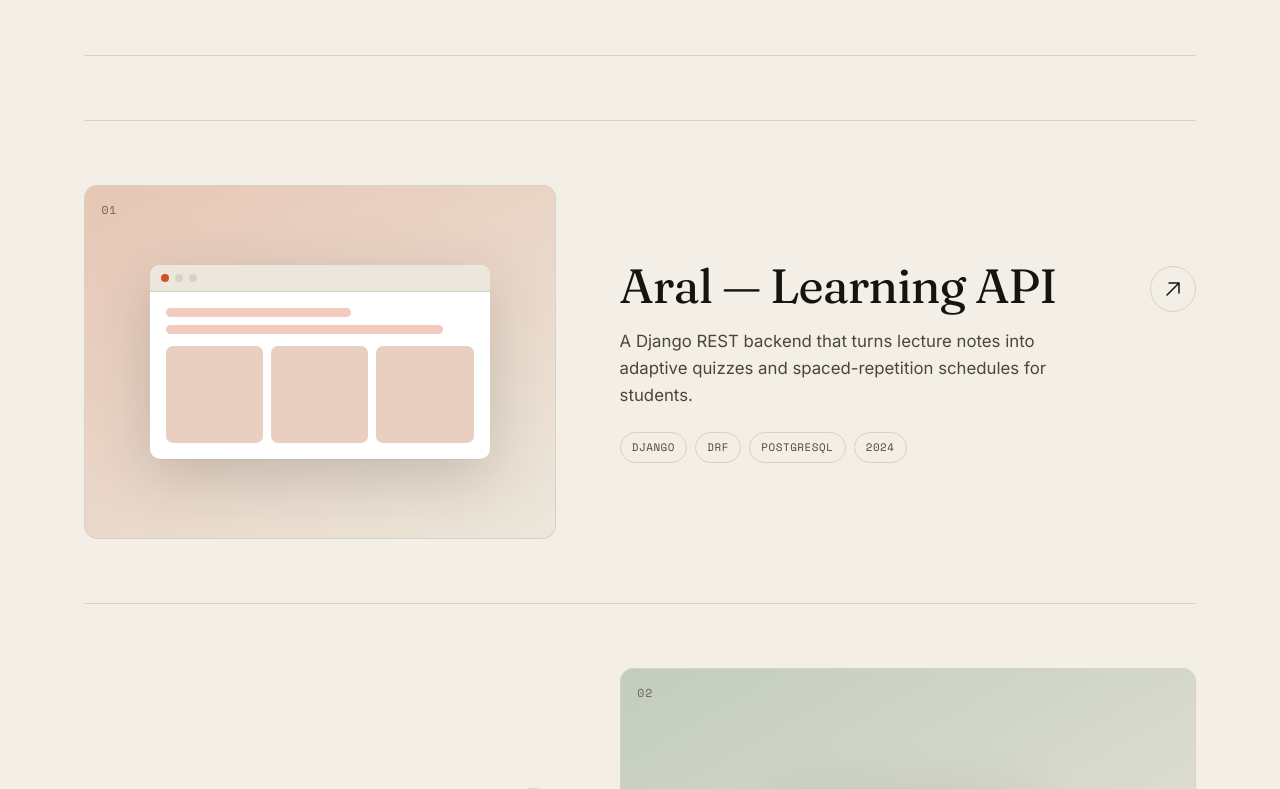
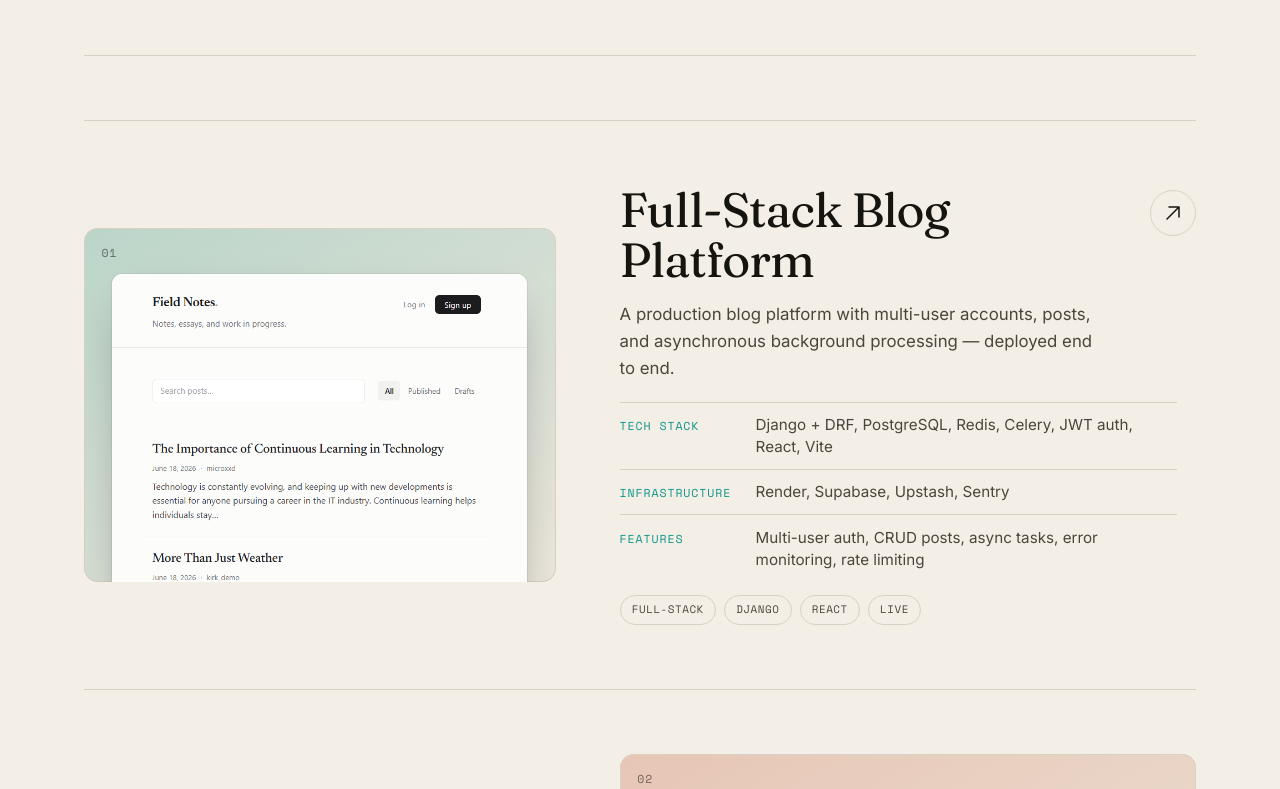
Before and after one commit to microxxd300/myportfolio, a React (Vite) app: page / in a window 1280 px wide. Shown: the part 1071-1860 px from the top of the page. Built offline with nearby package versions, Linux system fonts and the light colour scheme.

Commit message:
Add blog project card

```diff
--- a/src/components/Projects.jsx
+++ b/src/components/Projects.jsx
@@ -100,6 +100,8 @@ function Project({ project, index }) {
     el.style.setProperty("--ry", "0deg");
   };
 
+  const external = project.href?.startsWith("http");
+
   return (
     <li className="project reveal" style={{ "--accent": project.accent }}>
       <a
@@ -108,13 +110,24 @@ function Project({ project, index }) {
         ref={linkRef}
         onMouseMove={handleMove}
         onMouseLeave={handleLeave}
-        data-cursor="view"
+        target={external ? "_blank" : undefined}
+        rel={external ? "noopener noreferrer" : undefined}
+        data-cursor={external ? "visit" : "view"}
       >
         <div className="project__visual">
           <span className="project__index mono">
             {String(index + 1).padStart(2, "0")}
           </span>
-          <Artwork type={project.art} />
+          {project.image ? (
+            <img
+              className="project__img"
+              src={project.image}
+              alt={`${project.title} screenshot`}
+              loading="lazy"
+            />
+          ) : (
+            <Artwork type={project.art} />
+          )}
         </div>
 
         <div className="project__info">
@@ -133,6 +146,16 @@ function Project({ project, index }) {
             </span>
           </div>
           <p className="project__desc">{project.description}</p>
+          {project.details && (
+            <dl className="project__details">
+              {project.details.map((d) => (
+                <div className="project__detail" key={d.label}>
+                  <dt className="mono">{d.label}</dt>
+                  <dd>{d.value}</dd>
+                </div>
+              ))}
+            </dl>
+          )}
           <div className="project__tags">
             {project.tags.map((tag) => (
               <span key={tag}>{tag}</span>
--- a/src/data/projects.js
+++ b/src/data/projects.js
@@ -1,11 +1,36 @@
 // ─────────────────────────────────────────────────────────────
 //  Your projects live here. Edit freely — add, remove, reorder.
-//  `art` chooses one of the built-in CSS mockups: "browser" |
-//  "phone" | "dashboard" | "api". Swap in real images later by
-//  replacing the Artwork component in Projects.jsx.
+//  Add `image` (an imported screenshot) to show a real picture,
+//  or use `art` for a built-in CSS mockup: "browser" | "phone" |
+//  "dashboard" | "api".
 // ─────────────────────────────────────────────────────────────
 
+import blogImg from "../../assets/blog-website.png";
+
 export const projects = [
+  {
+    id: 5,
+    title: "Full-Stack Blog Platform",
+    description:
+      "A production blog platform with multi-user accounts, posts, and asynchronous background processing — deployed end to end.",
+    details: [
+      {
+        label: "Tech Stack",
+        value:
+          "Django + DRF, PostgreSQL, Redis, Celery, JWT auth, React, Vite",
+      },
+      { label: "Infrastructure", value: "Render, Supabase, Upstash, Sentry" },
+      {
+        label: "Features",
+        value:
+          "Multi-user auth, CRUD posts, async tasks, error monitoring, rate limiting",
+      },
+    ],
+    tags: ["Full-Stack", "Django", "React", "Live"],
+    accent: "#0d9488",
+    image: blogImg,
+    href: "https://blog-frontend-xi-blond.vercel.app",
+  },
   {
     id: 1,
     title: "Aral — Learning API",
--- a/src/index.css
+++ b/src/index.css
@@ -446,6 +446,20 @@ ul {
   opacity: 0.55;
 }
 
+/* real screenshot */
+.project__img {
+  width: 88%;
+  max-height: 82%;
+  object-fit: cover;
+  object-position: top center;
+  border-radius: 10px;
+  background: #fff;
+  box-shadow: 0 22px 45px -16px rgba(22, 20, 15, 0.4),
+    0 0 0 1px rgba(22, 20, 15, 0.06);
+  transform: rotateX(var(--rx, 0deg)) rotateY(var(--ry, 0deg));
+  transition: transform 0.2s var(--ease);
+}
+
 /* tilt wrapper */
 .art {
   width: 72%;
@@ -671,6 +685,35 @@ ul {
   color: var(--ink-soft);
   font-size: 1.05rem;
 }
+.project__details {
+  display: flex;
+  flex-direction: column;
+  gap: 0.7rem;
+  margin-top: 0.25rem;
+  max-width: 52ch;
+}
+.project__detail {
+  display: grid;
+  grid-template-columns: 7.5rem 1fr;
+  gap: 0.4rem 1rem;
+  align-items: baseline;
+  padding-top: 0.7rem;
+  border-top: 1px solid var(--line);
+}
+.project__detail dt {
+  color: var(--accent);
+}
+.project__detail dd {
+  color: var(--ink-soft);
+  font-size: 0.95rem;
+  line-height: 1.45;
+}
+@media (max-width: 560px) {
+  .project__detail {
+    grid-template-columns: 1fr;
+    gap: 0.25rem;
+  }
+}
 .project__tags {
   display: flex;
   flex-wrap: wrap;
```
Also changed, not shown: assets/blog-website.png (added).
